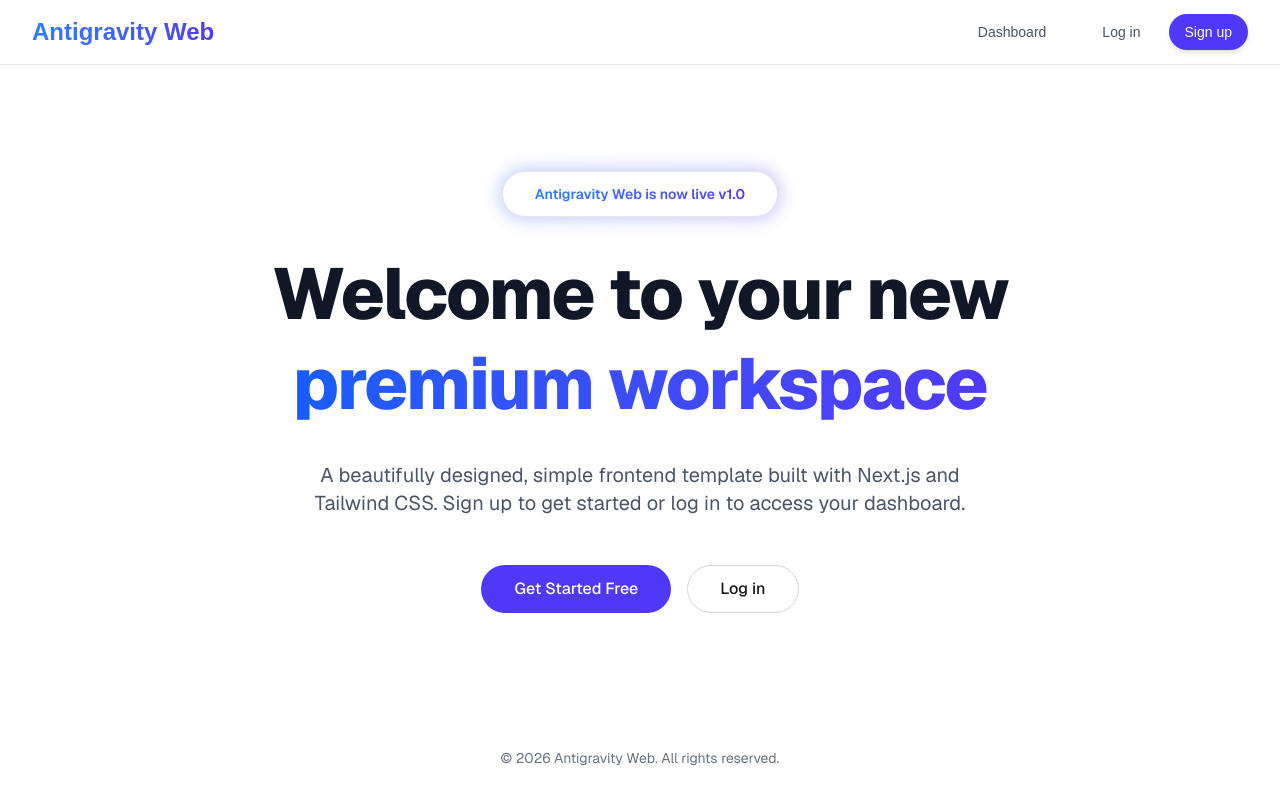
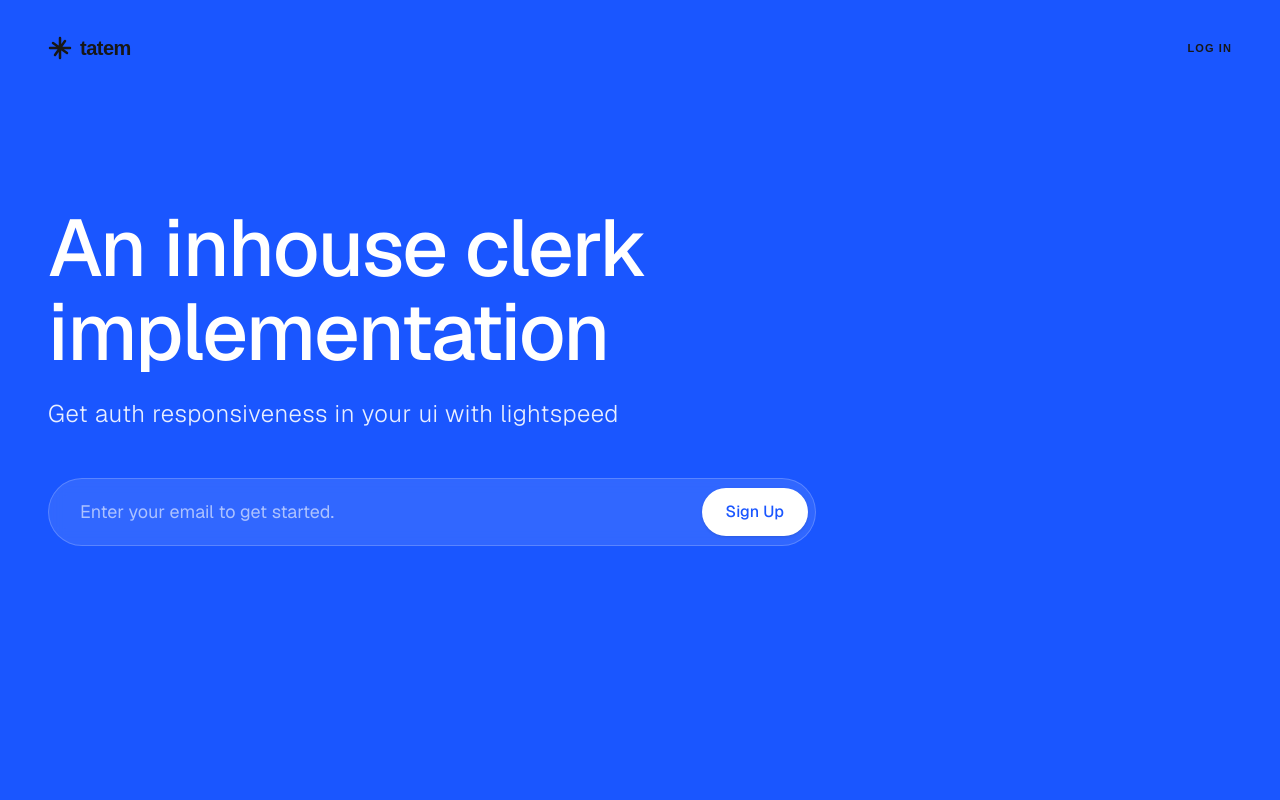
Before and after one commit to kr0vi/inhouse-clerk, a Next.js app in the folder fe/: page / in a window 1280 px wide. Built offline with nearby package versions, Linux system fonts and the light colour scheme.

Commit message:
home page

```diff
--- a/fe/src/app/dashboard/page.tsx
+++ b/fe/src/app/dashboard/page.tsx
@@ -1,6 +1,6 @@
 export default function DashboardPage() {
   return (
-    <div className="min-h-screen bg-gray-50 dark:bg-zinc-950 p-6 pt-10 sm:p-10">
+    <div className="min-h-screen bg-transparent p-6 pt-28 sm:p-10 sm:pt-28">
       <div className="max-w-7xl mx-auto">
         <div className="md:flex md:items-center md:justify-between mb-8">
           <div className="min-w-0 flex-1">
--- a/fe/src/app/layout.tsx
+++ b/fe/src/app/layout.tsx
@@ -1,4 +1,5 @@
 import type { Metadata } from "next";
+
 import { Geist, Geist_Mono } from "next/font/google";
 import Navbar from "@/components/Navbar";
 import "./globals.css";
@@ -30,7 +31,7 @@ export default function RootLayout({
     >
       <body className="min-h-full flex flex-col bg-gray-50 dark:bg-zinc-950">
         <Navbar />
-        <main className="flex-grow pt-16">
+        <main className="flex-grow">
           {children}
         </main>
       </body>
--- a/fe/src/app/login/page.tsx
+++ b/fe/src/app/login/page.tsx
@@ -2,7 +2,7 @@ import Link from "next/link";
 
 export default function LoginPage() {
   return (
-    <div className="flex min-h-[calc(100vh-4rem)] flex-col justify-center py-12 sm:px-6 lg:px-8">
+    <div className="flex min-h-screen pt-24 flex-col justify-center py-12 sm:px-6 lg:px-8">
       <div className="sm:mx-auto sm:w-full sm:max-w-md">
         <h2 className="mt-6 text-center text-3xl font-extrabold text-gray-900 dark:text-white">
           Sign in to your account
--- a/fe/src/app/page.tsx
+++ b/fe/src/app/page.tsx
@@ -1,50 +1,35 @@
-import Link from "next/link";
-import Image from "next/image";
-
 export default function Home() {
   return (
-    <div className="flex flex-col items-center justify-center min-h-[calc(100vh-4rem)] p-8 pb-20 gap-16 sm:p-20 font-[family-name:var(--font-geist-sans)] text-center">
-      <main className="flex flex-col items-center gap-8 translate-y-[-5vh]">
-        <div className="relative group">
-          <div className="absolute -inset-1 bg-gradient-to-r from-blue-600 to-indigo-600 rounded-full blur opacity-25 group-hover:opacity-100 transition duration-1000 group-hover:duration-200"></div>
-          <div className="relative inline-flex items-center justify-center px-8 py-3 bg-white dark:bg-black rounded-full border border-gray-200 dark:border-gray-800">
-            <span className="text-sm font-semibold bg-clip-text text-transparent bg-gradient-to-r from-blue-500 to-indigo-600">
-              Antigravity Web is now live v1.0
-            </span>
+    <div className="min-h-screen bg-[#1a56ff] text-white flex flex-col justify-center px-6 md:px-12 relative overflow-hidden font-sans">
+      <main className="max-w-[1400px] w-full mx-auto pb-20 md:pb-32 mt-20">
+
+        <h1 className="text-[56px] leading-[1.1] md:text-[80px] md:leading-[1.05] font-medium tracking-[-0.02em] max-w-4xl mb-6">
+          An inhouse clerk implementation
+        </h1>
+
+        <p className="text-xl md:text-2xl font-light text-white/90 max-w-3xl mb-12 tracking-wide">
+         Get auth responsiveness in your ui with lightspeed
+        </p>
+
+        {/* Input Form */}
+        <div className="relative max-w-3xl flex items-center group">
+          <div className="absolute inset-0 bg-white/10 rounded-full border border-white/20 backdrop-blur-sm pointer-events-none transition-all group-focus-within:bg-white/15 group-focus-within:border-white/30"></div>
+
+          <input
+            type="email"
+            placeholder="Enter your email to get started."
+            className="w-full bg-transparent text-white placeholder-white/60 px-8 py-5 outline-none rounded-full text-lg relative z-10"
+          />
+
+          <div className="absolute right-2">
+            <button className="bg-white text-[#1a56ff] font-medium rounded-full px-6 py-3 hover:bg-gray-50 transition-colors pointer-events-auto shadow-sm">
+              Sign Up
+            </button>
           </div>
         </div>
 
-        <h1 className="text-5xl sm:text-7xl font-extrabold tracking-tight text-gray-900 dark:text-white max-w-4xl leading-tight">
-          Welcome to your new <br className="hidden sm:block" />
-          <span className="text-transparent bg-clip-text bg-gradient-to-r from-blue-600 to-indigo-600">
-            premium workspace
-          </span>
-        </h1>
-
-        <p className="max-w-2xl text-lg sm:text-xl text-gray-600 dark:text-gray-400">
-          A beautifully designed, simple frontend template built with Next.js and Tailwind CSS.
-          Sign up to get started or log in to access your dashboard.
-        </p>
-
-        <div className="flex flex-col sm:flex-row gap-4 items-center justify-center mt-4">
-          <Link
-            className="rounded-full border border-transparent transition-all flex items-center justify-center bg-indigo-600 text-white hover:bg-indigo-700 hover:shadow-lg transform hover:-translate-y-1 text-base h-12 px-8 font-medium w-full sm:w-auto"
-            href="/signup"
-          >
-            Get Started Free
-          </Link>
-          <Link
-            className="rounded-full border border-gray-300 dark:border-gray-700 transition-all flex items-center justify-center hover:bg-gray-100 dark:hover:bg-gray-800 dark:text-white text-base h-12 px-8 font-medium w-full sm:w-auto"
-            href="/login"
-          >
-            Log in
-          </Link>
-        </div>
       </main>
 
-      <footer className="absolute bottom-8 flex gap-6 flex-wrap items-center justify-center text-sm text-gray-500 dark:text-gray-400">
-        <p>© 2026 Antigravity Web. All rights reserved.</p>
-      </footer>
     </div>
   );
 }
--- a/fe/src/app/signup/page.tsx
+++ b/fe/src/app/signup/page.tsx
@@ -2,7 +2,7 @@ import Link from "next/link";
 
 export default function SignupPage() {
   return (
-    <div className="flex min-h-[calc(100vh-4rem)] flex-col justify-center py-12 sm:px-6 lg:px-8">
+    <div className="flex min-h-screen pt-24 flex-col justify-center py-12 sm:px-6 lg:px-8">
       <div className="sm:mx-auto sm:w-full sm:max-w-md">
         <h2 className="mt-6 text-center text-3xl font-extrabold text-gray-900 dark:text-white">
           Create an account
--- a/fe/src/components/Navbar.tsx
+++ b/fe/src/components/Navbar.tsx
@@ -1,44 +1,35 @@
+"use client";
+
 import Link from "next/link";
+import { usePathname } from "next/navigation";
 
 export default function Navbar() {
+
   return (
-    <nav className="fixed w-full z-50 top-0 left-0 bg-white/80 dark:bg-black/80 backdrop-blur-md border-b border-gray-200 dark:border-gray-800">
-      <div className="max-w-7xl mx-auto px-4 sm:px-6 lg:px-8">
-        <div className="flex justify-between items-center h-16">
-          {/* Logo */}
-          <div className="flex-shrink-0 flex items-center">
-            <Link href="/" className="text-2xl font-bold bg-clip-text text-transparent bg-gradient-to-r from-blue-500 to-indigo-600">
-              Antigravity Web
+    <nav className={`fixed w-full z-50 top-0 left-0 transition-colors duration-300  `}>
+      <div className="max-w-[1400px] mx-auto px-6 md:px-12">
+        <div className="flex justify-between items-center h-24">
+
+          <div className="flex-shrink-0 flex items-center gap-2">
+            <svg width="24" height="24" viewBox="0 0 24 24" fill="none" stroke="currentColor" strokeWidth="2.5" strokeLinecap="round">
+              <path d="M12 2v20M17 5l-10 14M22 12H2M19 17L5 7" />
+            </svg>
+            <Link href="/" className="text-xl font-bold tracking-tight">
+              tatem
             </Link>
           </div>
 
-          {/* Nav Links */}
-          <div className="hidden sm:flex sm:space-x-8 items-center">
-            <Link
-              href="/dashboard"
-              className="text-gray-600 dark:text-gray-300 hover:text-gray-900 dark:hover:text-white px-3 py-2 rounded-md text-sm font-medium transition-colors"
-            >
-              Dashboard
-            </Link>
-            <div className="flex items-center space-x-4">
-              <Link
-                href="/login"
-                className="text-gray-600 dark:text-gray-300 hover:text-gray-900 dark:hover:text-white px-3 py-2 rounded-md text-sm font-medium transition-colors"
-              >
-                Log in
+          <div className="hidden sm:flex items-center space-x-8 text-[11px] font-semibold tracking-widest uppercase">
+             {
+              <Link href="/login" className="hover:opacity-70 transition-opacity">
+                Log In
               </Link>
-              <Link
-                href="/signup"
-                className="bg-indigo-600 text-white hover:bg-indigo-700 px-4 py-2 rounded-full text-sm font-medium transition-all shadow-md hover:shadow-lg transform hover:-translate-y-0.5"
-              >
-                Sign up
-              </Link>
-            </div>
+            }
           </div>
 
-          {/* Mobile menu button (Simplified) */}
+          {/* Mobile menu button */}
           <div className="sm:hidden flex items-center">
-            <span className="text-gray-500 dark:text-gray-400">Menu</span>
+            <span className="text-sm">Menu</span>
           </div>
         </div>
       </div>
```
